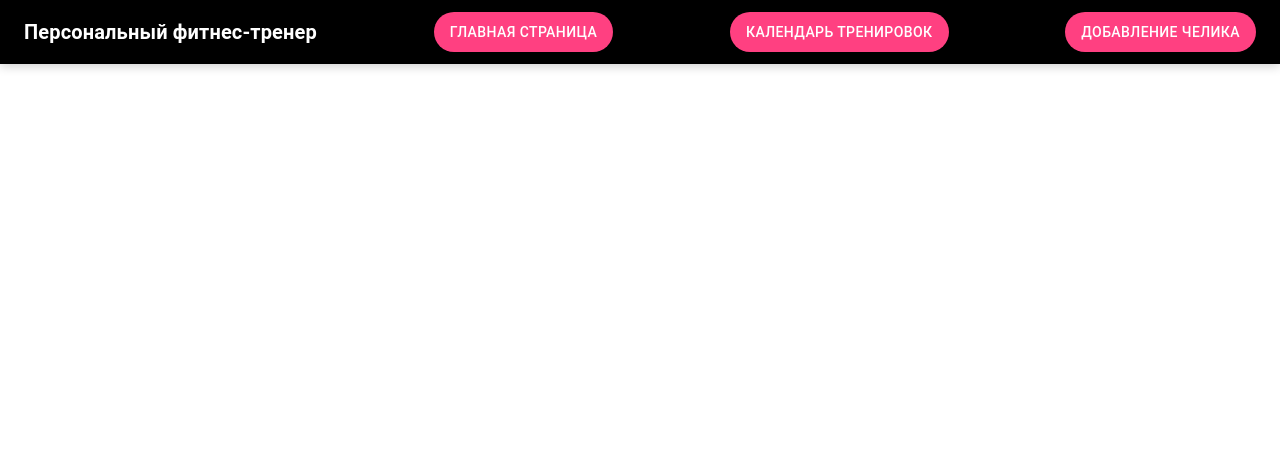
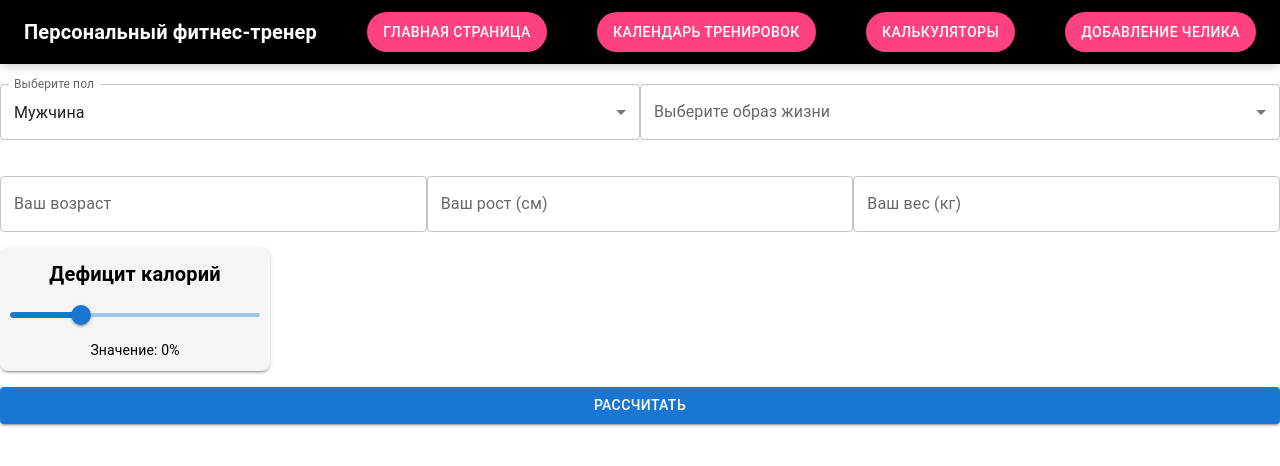
Before and after one commit to pirramida/TaskListManagement, a React (Create React App) app in the folder app/: page /calculators in a window 1280 px wide. Shown: the top 466 px of the page. Built offline with nearby package versions, Linux system fonts and the light colour scheme.

Commit message:
калькулятор и календарь

```diff
--- a/app/package.json
+++ b/app/package.json
@@ -14,6 +14,7 @@
     "@types/node": "^16.18.126",
     "@types/react": "^19.0.11",
     "@types/react-dom": "^19.0.4",
+    "gapi-script": "^1.2.0",
     "react": "^19.0.0",
     "react-dom": "^19.0.0",
     "react-router-dom": "^7.3.0",
--- a/app/src/App.tsx
+++ b/app/src/App.tsx
@@ -4,7 +4,7 @@ import AddClientPage from "./Pages/AddClientPage/AddClientPage";
 import HeaderPages from "./Pages/HeaderPages/HeaderPages";
 import MainPage from "./Pages/MainPage/MainPage";
 import TrainingCalendar from "./Pages/TrainingCalendar/TrainingCalendar";
-
+import CalculationPage from "./Pages/CalculationsPage/CalculationsPage";
 const App: React.FC = () => {
   return (
     <div >
@@ -14,7 +14,7 @@ const App: React.FC = () => {
         <Route path="/addClient" element={<AddClientPage />} />
         <Route path="/main" element={<MainPage />} />
         <Route path="/trainingCalendar" element={<TrainingCalendar />} />
-
+        <Route path="/calculators" element={<CalculationPage />} />
       </Routes>
     </div>
   );
--- /dev/null
+++ b/app/src/Pages/CalculationsPage/CalculationsPage.jsx
@@ -0,0 +1,12 @@
+import React from "react";
+import CalcBZU from "../../components/CalcBZU";
+const CalculationPage = () => {
+
+    return (
+        <>
+        <CalcBZU />
+        </>
+    );
+};
+
+export default CalculationPage;
--- a/app/src/Pages/HeaderPages/HeaderPages.jsx
+++ b/app/src/Pages/HeaderPages/HeaderPages.jsx
@@ -1,6 +1,7 @@
 import React from "react";
 import { Link } from "react-router-dom";
 import { AppBar, Toolbar, Typography, Button, Box } from "@mui/material";
+import HPStyles from './HeaderPages.module.css'
 
 const HeaderPages = () => {
   return (
@@ -19,34 +20,25 @@ const HeaderPages = () => {
         <Button
           component={Link}
           to="/main"
-          sx={{
-            color: 'white',
-            backgroundColor: '#ff4081',
-            padding: '8px 16px',
-            borderRadius: '30px',
-            '&:hover': {
-              backgroundColor: '#f50057',
-            },
-            transition: 'background-color 0.3s',
-          }}
+          className={HPStyles.customButton}
         >
           Главная страница
         </Button>
         <Button
           component={Link}
-          to="/addClient"
-          sx={{
-            color: 'white',
-            backgroundColor: '#ff4081',
-            padding: '8px 16px',
-            borderRadius: '30px',
-            '&:hover': {
-              backgroundColor: '#f50057',
-            },
-            transition: 'background-color 0.3s',
-          }}
+          to="/trainingCalendar"
+          className={HPStyles.customButton}
+
         >
           Календарь Тренировок
+        </Button>
+        <Button
+          component={Link}
+          to="/calculators"
+          className={HPStyles.customButton}
+
+        >
+          Калькуляторы
         </Button>
         <Button
           component={Link}
--- /dev/null
+++ b/app/src/Pages/HeaderPages/HeaderPages.module.css
@@ -0,0 +1,22 @@
+.customButton {
+    color: white !important;
+    background-color: #ff4081 !important;
+    padding: 8px 16px !important;
+    border-radius: 30px !important;
+    transition: background-color 0.3s !important;
+  }
+
+  .customButton:hover {
+    background-color: #f50057 !important;
+  }
+
+  .slider {
+    width: 250;
+    display: flex;
+    flex-direction: column;
+    align-items: center;
+    padding: 10px;
+    background-color: '#f5f5f5';
+    border-radius: 8px;
+    box-shadow: 2;
+  }
--- a/app/src/Pages/TrainingCalendar/TrainingCalendar.jsx
+++ b/app/src/Pages/TrainingCalendar/TrainingCalendar.jsx
@@ -1,8 +1,10 @@
 import React from "react";
+import CalcBZU from '../../components/CalcBZU';
 
 const TrainingCalendar = () => {
     return (
-        <></>
+        <>
+        </>
     );
 };
 
--- /dev/null
+++ b/app/src/components/CalcBZU.tsx
@@ -0,0 +1,203 @@
+import React, { useState } from "react";
+import { Box, TextField, MenuItem, Slider, Typography, Button } from "@mui/material";
+
+const CalcBZU = () => {
+  const liseStile = [
+    { label: 'Сидячий образ жизни', value: 1.2 },
+    { label: 'Занимаюсь спортом 1-3 раза в неделю', value: 1.375 },
+    { label: 'Тренировки 4-5 раз в неделю', value: 1.55 },
+    { label: 'Тренировки 6-7 раз в неделю', value: 1.725 },
+    { label: 'Тренировки дважды в день', value: 1.9 },
+  ];
+
+  const genderList = [
+    { label: 'Женщина', value: 1 },
+    { label: 'Мужчина', value: 0 },
+  ];
+
+  const [formData, setFormData] = useState({
+    gender: 0,
+    lifeStyle: '',
+    age: '',
+    height: '',
+    weight: '',
+  });
+
+  const [sliderValue, setSliderValue] = useState(0);
+  const [calories, setCalories] = useState(0);
+  const [macros, setMacros] = useState({
+    proteins: 0,
+    fats: 0,
+    carbs: 0,
+  });
+
+  const handleMulti = (field: string, value: any) => {
+    setFormData((prev) => ({
+      ...prev,
+      [field]: value,
+    }));
+  };
+
+  const handleChangeSlider = (event: Event, newValue: number | number[]) => {
+    setSliderValue(Array.isArray(newValue) ? newValue[0] : newValue);
+  };
+
+  const calculateBMR = () => {
+    const { gender, age, height, weight, lifeStyle } = formData;
+
+    if (!age || !height || !weight || !lifeStyle) return; // Не вычисляем, если данные неполные
+
+    let bmr = 0;
+
+    // Формула для расчета BMR
+    if (gender === 0) { // Мужчина
+      bmr = (10 * Number(weight)) + (6.25 * Number(height)) - (5 * Number(age)) + 5;
+    } else { // Женщина
+      bmr = (10 * Number(weight)) + (6.25 * Number(height)) - (5 * Number(age)) - 161;
+    }
+
+    // Учитываем коэффициент образа жизни
+    const lifeStyleFactor = liseStile.find((item) => item.label === lifeStyle)?.value || 1;
+    const totalCalories = bmr * lifeStyleFactor;
+
+    // Учитываем дефицит калорий по ползунку
+    const adjustedCalories = totalCalories * (1 + sliderValue / 100); // Дефицит/профицит калорий
+
+    setCalories(adjustedCalories);
+
+    // Рассчитываем макронутриенты
+    const proteins = adjustedCalories * 0.3 / 4; // 30% на белки (1 г белка = 4 ккал)
+    const fats = adjustedCalories * 0.3 / 9; // 30% на жиры (1 г жира = 9 ккал)
+    const carbs = adjustedCalories * 0.4 / 4; // 40% на углеводы (1 г углеводов = 4 ккал)
+
+    setMacros({
+      proteins: Number(proteins.toFixed(2)),
+      fats: Number(fats.toFixed(2)),
+      carbs: Number(carbs.toFixed(2)),
+    });
+  };
+
+  return (
+    <Box sx={{ display: 'flex', flexDirection: 'column', gap: 2 }}>
+      {/* Выбор пола и образа жизни */}
+      <Box sx={{ display: 'flex' }}>
+        <TextField
+          sx={{ marginTop: '20px' }}
+          select
+          label="Выберите пол"
+          fullWidth
+          value={formData.gender}
+          onChange={(e) => handleMulti('gender', e.target.value)}
+        >
+          {genderList.map((humen) => (
+            <MenuItem key={humen.label} value={humen.value}>
+              {humen.label}
+            </MenuItem>
+          ))}
+        </TextField>
+        <TextField
+          sx={{ marginTop: '20px' }}
+          select
+          label="Выберите образ жизни"
+          fullWidth
+          value={formData.lifeStyle}
+          onChange={(e) => handleMulti('lifeStyle', e.target.value)}
+        >
+          {liseStile.map((life) => (
+            <MenuItem key={life.label} value={life.label}>
+              {life.label}
+            </MenuItem>
+          ))}
+        </TextField>
+      </Box>
+
+      {/* Ввод возраста, роста и веса */}
+      <Box sx={{ display: 'flex', justifyContent: 'flex-end', marginTop: '20px' }}>
+        <TextField
+          label="Ваш возраст"
+          type="number"
+          fullWidth
+          value={formData.age}
+          onChange={(e) => handleMulti('age', e.target.value)}
+        />
+        <TextField
+          label="Ваш рост (см)"
+          type="number"
+          fullWidth
+          value={formData.height}
+          onChange={(e) => handleMulti('height', e.target.value)}
+        />
+        <TextField
+          label="Ваш вес (кг)"
+          type="number"
+          fullWidth
+          value={formData.weight}
+          onChange={(e) => handleMulti('weight', e.target.value)}
+        />
+      </Box>
+
+      {/* Ползунок */}
+      <Box
+        sx={{
+          width: 250,
+          display: 'flex',
+          flexDirection: 'column',
+          alignItems: 'center',
+          padding: '10px',
+          backgroundColor: '#f5f5f5',
+          borderRadius: '8px',
+          boxShadow: 2,
+          alignContent: 'center',
+        }}
+      >
+        <Typography variant="h6" sx={{ fontWeight: 'bold', marginBottom: '10px' }}>
+          Дефицит калорий
+        </Typography>
+        <Slider
+          value={sliderValue}
+          min={-10}
+          max={25}
+          step={5}
+          onChange={handleChangeSlider}
+          valueLabelDisplay="auto"
+          valueLabelFormat={(value) => value}
+          sx={{ width: '100%', marginBottom: '10px' }}
+        />
+        <Typography variant="body1" sx={{ fontSize: '14px' }}>
+          Значение: {sliderValue}%
+        </Typography>
+      </Box>
+
+      {/* Кнопка для расчета */}
+      <Button variant="contained" color="primary" onClick={calculateBMR}>
+        Рассчитать
+      </Button>
+
+      {/* Результаты */}
+      {calories > 0 && (
+        <Box sx={{ marginTop: '20px', padding: '20px', backgroundColor: '#f0f0f0', borderRadius: '8px', boxShadow: 3 }}>
+            <Typography variant="h6" sx={{ fontWeight: 'bold', marginBottom: '15px' }}>
+            Результаты расчета
+            </Typography>
+
+            <Box sx={{ display: 'flex', flexDirection: 'column', gap: 2 }}>
+            <Typography variant="body1" sx={{ fontSize: '16px', fontWeight: 'bold' }}>
+                Калории: <span style={{ fontWeight: 'normal' }}>{calories.toFixed(2)} ккал</span>
+            </Typography>
+            <Typography variant="body1" sx={{ fontSize: '16px', fontWeight: 'bold' }}>
+                Белки: <span style={{ fontWeight: 'normal' }}>{macros.proteins} г</span>
+            </Typography>
+            <Typography variant="body1" sx={{ fontSize: '16px', fontWeight: 'bold' }}>
+                Жиры: <span style={{ fontWeight: 'normal' }}>{macros.fats} г</span>
+            </Typography>
+            <Typography variant="body1" sx={{ fontSize: '16px', fontWeight: 'bold' }}>
+                Углеводы: <span style={{ fontWeight: 'normal' }}>{macros.carbs} г</span>
+            </Typography>
+            </Box>
+        </Box>
+        )}
+    </Box>
+  );
+};
+
+export default CalcBZU;
```
Also changed, not shown: app/src/components/GoogleCalendar.tsx (added, +32 -0 lines), 1 other file (tests, documents, lock files or other folders).
